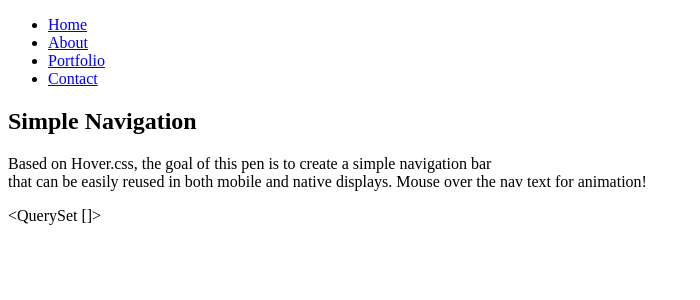
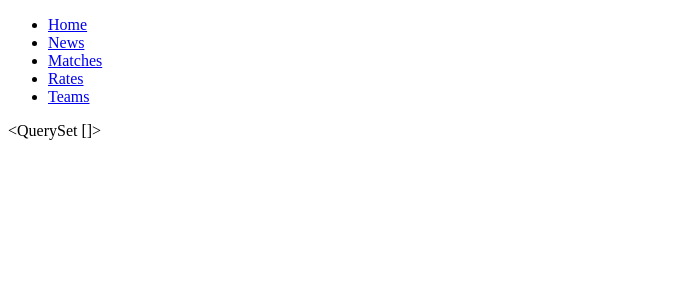
Before and after one commit to fallprojects/DanilProject, a Django app: page / in a window 1280 px wide. Shown: the top 300 px of the page, without its empty margins (0-700 px from the left). Run offline with Django 3.2, Linux system fonts and the light colour scheme; data that the repository does not hold is empty.

Commit message:
modify names of tags

```diff
--- a/Football/api/templates/api/navbar.html
+++ b/Football/api/templates/api/navbar.html
@@ -1,23 +1,16 @@
-
+{% load static %}
 <div class="container-fluid">
   <nav class="navbar navbar-inverse">
     <div class="container-fluid">
       <ul class="nav navbar-nav">
         <li><a id="len1" class="hoverable" href="#">Home</a></li>
-        <li><a id="len2" class="hoverable" href="#">About</a></li>
-        <li><a id="len3" class="hoverable" href="#">Portfolio</a></li>
-        <li><a id="len4" class="hoverable" href="#">Contact</a></li>
+        <li><a id="len2" class="hoverable" href="#">News</a></li>
+        <li><a id="len3" class="hoverable" href="#">Matches</a></li>
+        <li><a id="len4" class="hoverable" href="#">Rates</a></li>
+        <li><a id="len5" class="hoverable" href="#">Teams</a> </li>
       </ul>
     </div>
   </nav>
   <div id="what-the-hell-is-this">
-    <div class="page-title">
-      <h2>Simple Navigation</h2>
-      <p class="lead">
-        Based on Hover.css, the goal of this pen
-        is to create a simple navigation bar <br />
-        that can be easily reused in both mobile and native displays. Mouse over the nav text for animation!
-      </p>
-    </div>
   </div>
 </div>
```
